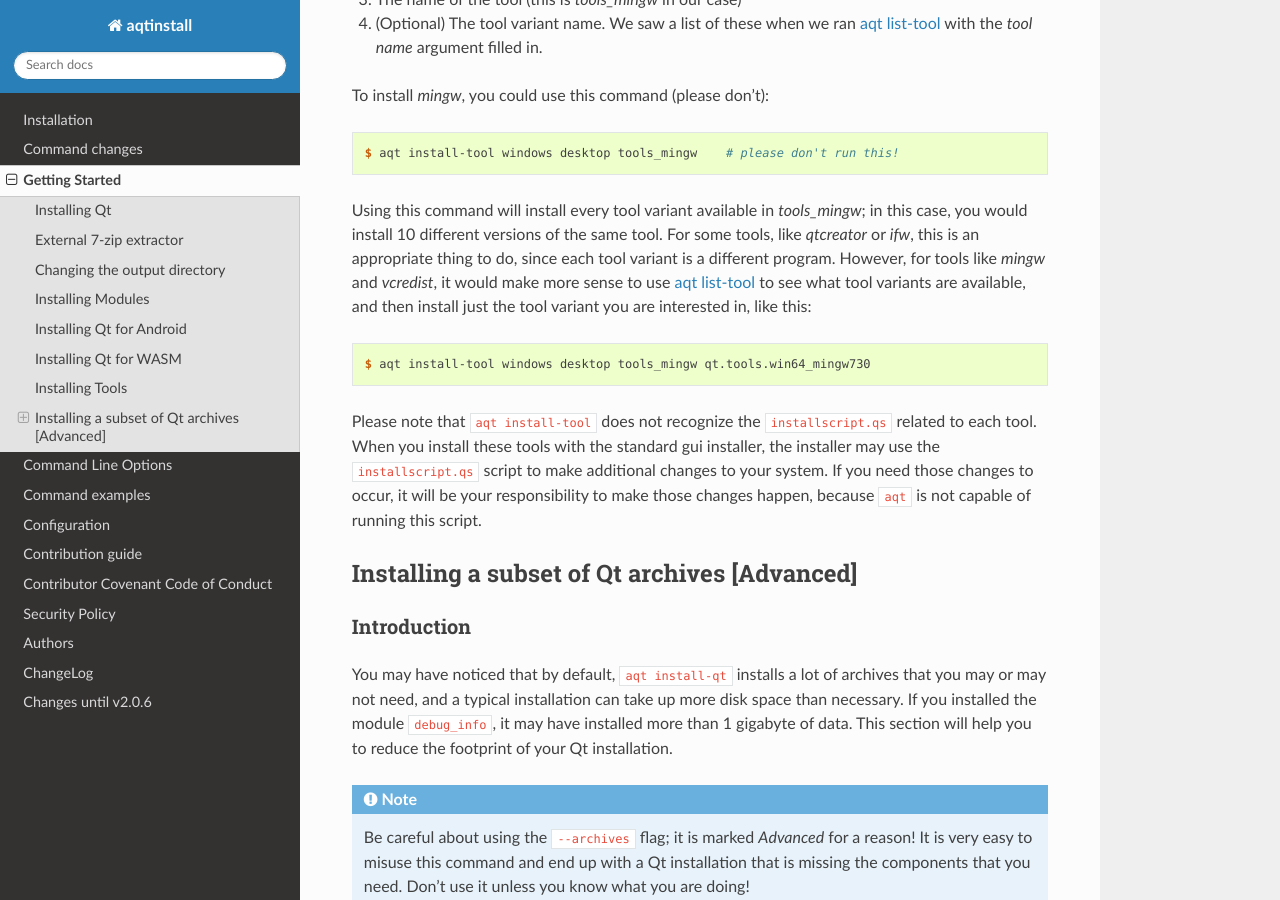
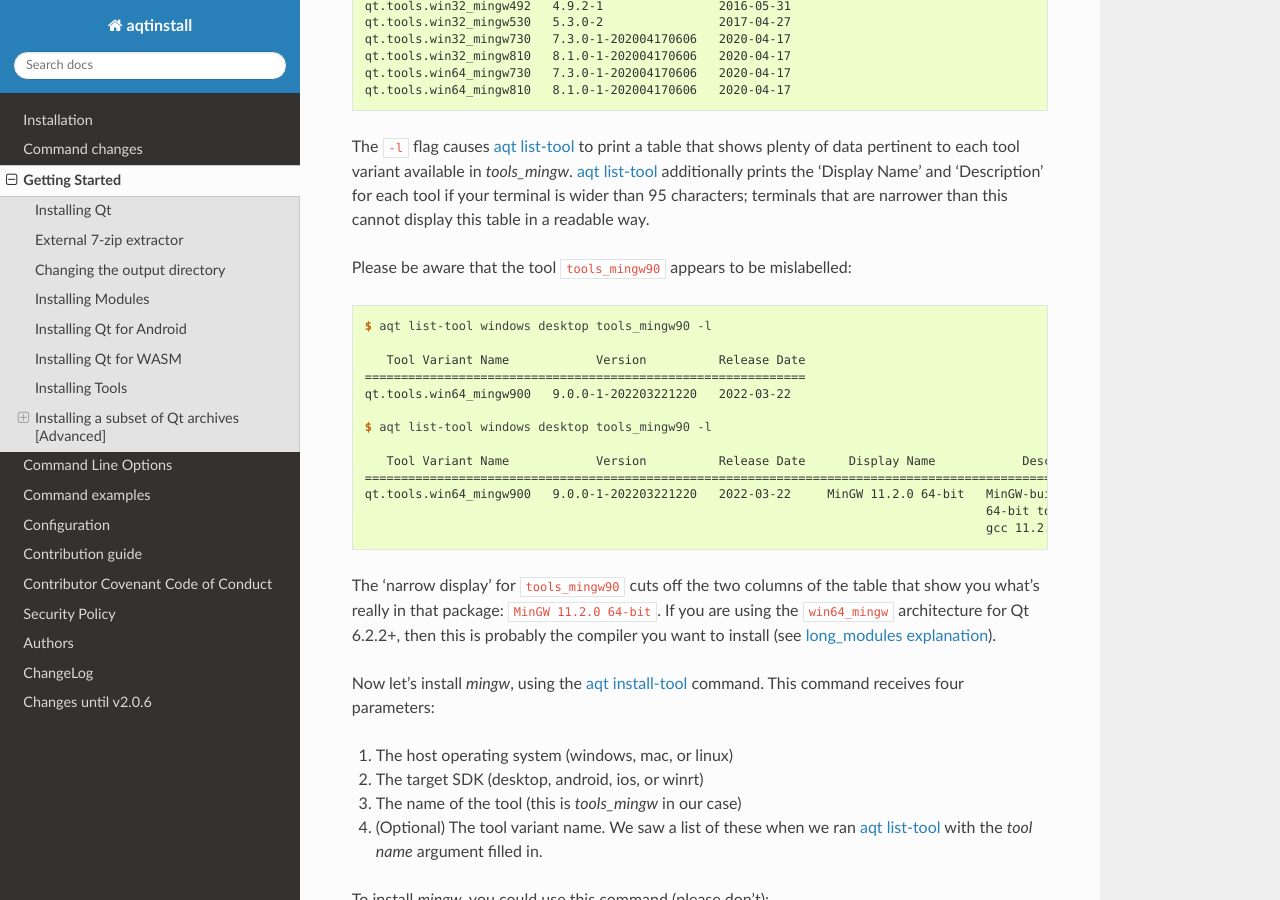
Before and after one commit to miurahr/aqtinstall, a Sphinx documentation site: the page built from docs/getting_started.rst, in a window 1280 px wide and 900 px high, scrolled down 6878 px. Built offline with Sphinx 7.4.7 and the Read the Docs theme 2.0.0, drawn with Linux system fonts in a browser that asks for light colours; the version number could not be read and is left out; some of the changed text lies outside the part shown.

Commit message:
Docs: explain MinGW 11.2.0 and tools_mingw90

```diff
--- a/docs/getting_started.rst
+++ b/docs/getting_started.rst
@@ -160,6 +160,8 @@
     qtcharts qtdatavis3d qtlottie qtnetworkauth qtpurchasing qtquick3d
     qtquicktimeline qtscript qtvirtualkeyboard qtwebengine qtwebglplugin
 
+.. _long_modules explanation:
+
 Let's say that we want to know more about these modules before we install them.
 We can use the ``--long-modules`` flag for that:
 
@@ -183,6 +185,26 @@
 Note that if your terminal is wider than 95 characters, this command will show
 release dates and sizes in extra columns to the right.
 If you try this, you will notice that `debug_info` is 5.9 gigabytes installed.
+
+Also, notice that the 'Display Name' indicates which compiler the module is
+intended to be used with. In this case, for the architecture ``win64_mingw81``,
+you will most likely want to use the "MinGW 8.1.0 64-bit" compiler.
+Here's what the command prints when you use it with the ambiguously-named
+``win64_mingw`` architecture:
+
+.. code-block:: console
+
+    $ python -m aqt list-qt windows desktop --long-modules 6.2.4 win64_mingw
+       Module Name                         Display Name
+    =======================================================================
+    debug_info          Desktop MinGW 11.2.0 64-bit debug information files
+    qt3d                Qt 3D for MinGW 11.2.0 64-bit
+    qt5compat           Qt 5 Compatibility Module for MinGW 11.2.0 64-bit
+    qtactiveqt          Qt 3D for MinGW 11.2.0 64-bit
+    qtcharts            Qt Charts for MinGW 11.2.0 64-bit
+    ...
+
+You can find out how to install MinGW 8.1.0 and 11.2.0 in the `Installing Tools`_ section.
 
 Let's say that we want to install `qtcharts` and `qtnetworkauth`.
 We can do that by using the `-m` flag with the :ref:`aqt install-qt <qt installation command>` command.
@@ -313,6 +335,7 @@
     tools_openssl_src
     tools_ninja
     tools_mingw
+    tools_mingw90
     tools_ifw
     tools_conan
     tools_cmake
@@ -359,6 +382,30 @@
 :ref:`aqt list-tool <list-tool command>` additionally prints the 'Display Name'
 and 'Description' for each tool if your terminal is wider than 95 characters;
 terminals that are narrower than this cannot display this table in a readable way.
+
+Please be aware that the tool ``tools_mingw90`` appears to be mislabelled:
+
+.. code-block:: console
+
+    $ aqt list-tool windows desktop tools_mingw90 -l
+
+       Tool Variant Name            Version          Release Date
+    =============================================================
+    qt.tools.win64_mingw900   9.0.0-1-202203221220   2022-03-22
+
+    $ aqt list-tool windows desktop tools_mingw90 -l
+
+       Tool Variant Name            Version          Release Date      Display Name            Description
+    ============================================================================================================
+    qt.tools.win64_mingw900   9.0.0-1-202203221220   2022-03-22     MinGW 11.2.0 64-bit   MinGW-builds 11.2.0
+                                                                                          64-bit toolchain with
+                                                                                          gcc 11.2.0
+
+The 'narrow display' for ``tools_mingw90`` cuts off the two columns of the table that
+show you what's really in that package: ``MinGW 11.2.0 64-bit``.
+If you are using the ``win64_mingw`` architecture for Qt 6.2.2+, then this is
+probably the compiler you want to install (see `long_modules explanation`_).
+
 
 Now let's install `mingw`, using the :ref:`aqt install-tool <tools installation command>` command.
 This command receives four parameters:
```
Also changed, not shown: docs/cli.rst (+15 -1 lines).
